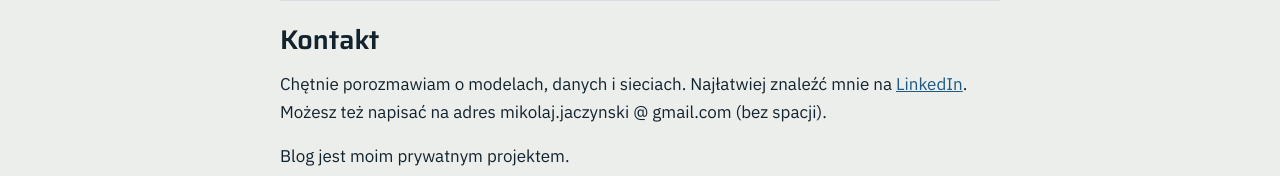
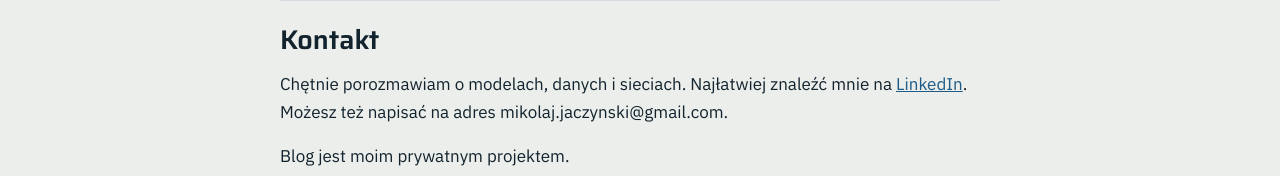
Before and after one commit to mikolajjaczynski-dev/praktykasieci.pl, a plain HTML site: page o-mnie/index.html in a window 1280 px wide. Shown: the part 1761-1937 px from the top of the page. Drawn offline with Linux system fonts and the light colour scheme.

Commit message:
O mnie: adres e-mail składany przez JavaScript, nieobecny w kodzie strony
Co-Authored-By: Claude Opus 5.5 <noreply@anthropic.com>

```diff
--- a/o-mnie/index.html
+++ b/o-mnie/index.html
@@ -200,7 +200,15 @@ a.marka{color:inherit;text-decoration:none}
     <p>Piszę dla inżynierów. Piszę dla osób, które na podstawie wyników modeli podejmują decyzje. Piszę dla każdego, kogo interesuje ta tematyka.</p>
 
     <h2>Kontakt</h2>
-    <p>Chętnie porozmawiam o&nbsp;modelach, danych i&nbsp;sieciach. Najłatwiej znaleźć mnie na <a href="https://www.linkedin.com/in/mikolajjaczynski" target="_blank" rel="noopener">LinkedIn</a>. Możesz też napisać na adres <span class="email">mikolaj.jaczynski @ gmail.com</span> (bez spacji).</p>
+    <p>Chętnie porozmawiam o&nbsp;modelach, danych i&nbsp;sieciach. Najłatwiej znaleźć mnie na <a href="https://www.linkedin.com/in/mikolajjaczynski" target="_blank" rel="noopener">LinkedIn</a>. Możesz też napisać na adres <span id="adres-email">widoczny po włączeniu JavaScriptu</span>.</p>
+    <script>
+      /* Adres składany w przeglądarce z kawałków, żeby nie było go w kodzie strony (ochrona przed zbieraczami adresów) */
+      (function () {
+        var u = ['miko', 'laj', '.jacz', 'ynski'], d = ['gm', 'ail'], t = 'com';
+        var el = document.getElementById('adres-email');
+        if (el) el.textContent = u.join('') + String.fromCharCode(64) + d.join('') + '.' + t;
+      })();
+    </script>
     <p>Blog jest moim prywatnym projektem.</p>
     <a class="powrot" href="../">← Strona główna</a>
   </article>
```
